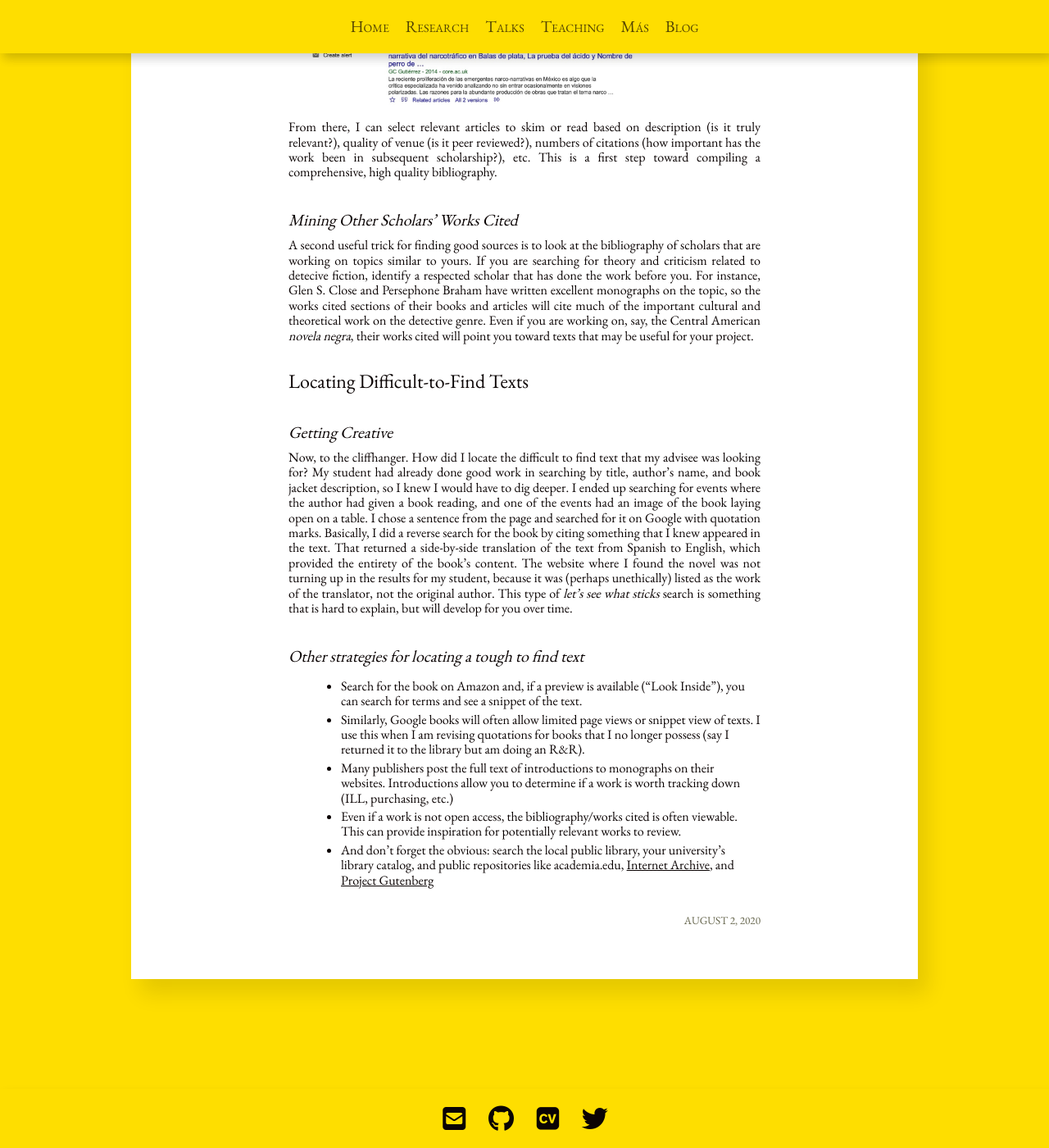
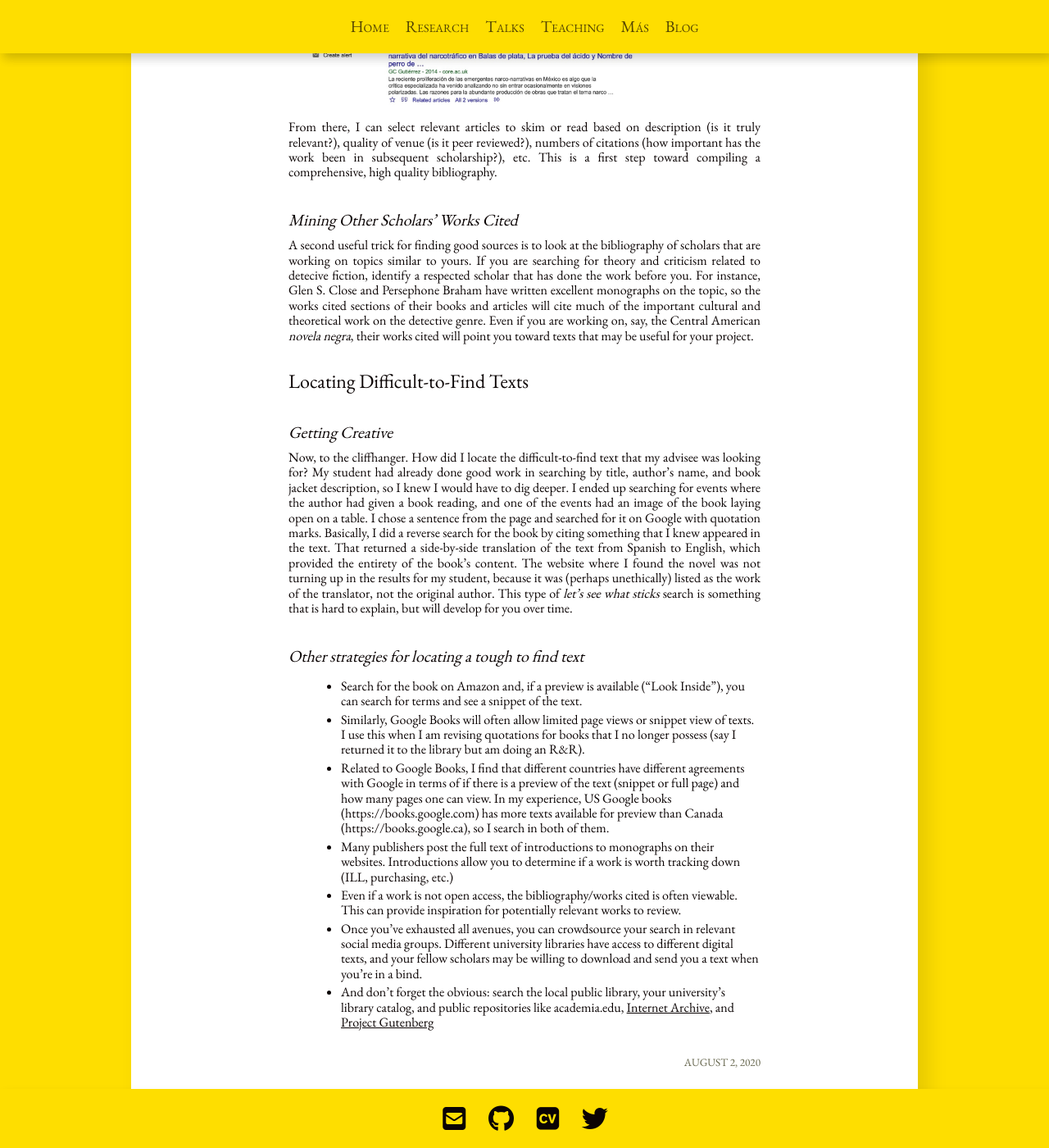
Before and after one commit to dajmcdon/tamara-site, a Jekyll site: the page built from _posts/2020-08-02-compiling-bib.md, in a window 1280 px wide and 1400 px high, scrolled down 1986 px. Shown: the whole window at 82% size. Built offline with Jekyll 4.4.1, drawn with Linux system fonts in a browser that asks for light colours; nearby versions of some CDN libraries; some web fonts are replaced; some of the changed text lies outside the part shown.

Commit message:
update bib

```diff
--- a/_posts/2020-08-02-compiling-bib.md
+++ b/_posts/2020-08-02-compiling-bib.md
@@ -6,19 +6,19 @@
 
 An advisee was recently dealing with one of the many scholarly inconveniences of the coronavirus pandemic. After having to cancel a research trip to Mexico, she needed access to a less-studied text that is only available in select Mexican bookstores (and nearly impossible to obtain in Canada). She had done good legwork and exhausted many avenues in her attempts to locate the text: She'd googled like mad, sought the text via interlibrary loan, requested that our UBC librarian purchase the book, asked the Mexican bookstore if it would ship her the book, etc. Her efforts, unfortunately, were unsuccessful. So in a biweekly meeting, she asked if I had any additional ideas. I gave her some suggestions (write the author, write the publisher, ask on social media), but after the meeting, I started looking myself. Within an hour, I'd found the text online.
 
-It's difficult to describe what a fruitful search for resources looks like, because it's often akin to a Wikipedia linkfest that takes a researcher down myriad rabbitholes--most of them futile, a select few diamond mines. Here, I'll describe some of my tried and true strategies, and I'll explain how I found that elusive text that my student had been hunting for weeks.
+It's difficult to describe what a fruitful search for resources looks like, because it's often akin to a Wikipedia linkfest that takes a researcher down myriad rabbitholes--most of them futile, a select few diamond mines. Here, I'll describe some of my tried and true strategies, and I'll explain how I found that elusive text that my student had been hunting down for weeks.
 
 ### A High-Quality Bibliography
 #### Relevance
-Students often ask me how to compile a quality bibliography. First, what is a "quality bibliography"? Let's say you're writing an article on _la novela negra_ of the past decade. You will want to cite:
+Students often ask me how to compile a quality bibliography. First, what is a "quality bibliography"? Let's say you're writing an article on the _novela negra_ of the past decade. You will want to cite:
 * foundational texts (relevant work on detective fiction in general, definitions of the _novela negra_ mode)
-* pertinent criticism about the particular _novelas negras_ you are analyzing
-* theory and criticism related to your analytical framework
-* important literary criticism about the works studied
+* pertinent literary criticism about the particular _novela(s) negra(s)_ you are analyzing
+* theory and criticism related to your broader analytical framework
 * literature review: you may also need to cite/document other literary texts in the _novela negra_ tradition that establish a genealogy of sorts
+* historical or sociological works to situate your analysis in a particular context
 
 #### Optimizing Your Search Terms on Google Scholar
-Notice that a recurring theme in those five bullet points is "relevance." Unless you are analyzing a less-studied work, you won't cite every single scholar that has written on the text. Instead, you'll cite criticism that considers the work from a relevant angle. For instance, a Google Scholar search of Roberto Bolaño returns 15,100 results. However, if I search for Roberto Bolaño _and_ "novela negra," I have a more manageable 576 results. If I am particularly interested in treatments of his posthumous novel, and I add _2666_ to the search query, I get 229 results. This is a much more useful number to search through.
+Notice that a recurring theme in those five bullet points is "relevance." Unless you are analyzing a less-studied work, you won't cite every single scholar that has written on the text. Instead, you'll cite criticism that considers the work from a relevant angle. For instance, a Google Scholar search of Roberto Bolaño returns 15,100 results. However, if I search for Roberto Bolaño _and_ "novela negra" (in quotation marks!), I have a more manageable 576 results. If I am particularly interested in treatments of his posthumous novel, and I add _2666_ to the search query, I get 229 results. This is a much more useful number to search through.
 
 #### Searching Within Results
 However, there is an even better strategy in my estimation, which is beginning from the literary work at hand and working backward. One of my favorite techniques is to find a text (let's stick with Bolaño's _2666_), and to "search within citing articles." This means that, rather than just mentioning _2666_ (for instance, in a literature review), the article/book at hand actually cites Bolaño's novel. So, the first step is to search for Bolaño's _2666_ on Google Scholar and to click on "Cited by" under the Google entry:
@@ -38,11 +38,13 @@
 
 ### Locating Difficult-to-Find Texts
 #### Getting Creative
-Now, to the cliffhanger. How did I locate the difficult to find text that my advisee was looking for? My student had already done good work in searching by title, author's name, and book jacket description, so I knew I would have to dig deeper. I ended up searching for events where the author had given a book reading, and one of the events had an image of the book laying open on a table. I chose a sentence from the page and searched for it on Google with quotation marks. Basically, I did a reverse search for the book by citing something that I knew appeared in the text. That returned a side-by-side translation of the text from Spanish to English, which provided the entirety of the book's content. The website where I found the novel was not turning up in the results for my student, because it was (perhaps unethically) listed as the work of the translator, not the original author. This type of _let's see what sticks_ search is something that is hard to explain, but will develop for you over time.
+Now, to the cliffhanger. How did I locate the difficult-to-find text that my advisee was looking for? My student had already done good work in searching by title, author's name, and book jacket description, so I knew I would have to dig deeper. I ended up searching for events where the author had given a book reading, and one of the events had an image of the book laying open on a table. I chose a sentence from the page and searched for it on Google with quotation marks. Basically, I did a reverse search for the book by citing something that I knew appeared in the text. That returned a side-by-side translation of the text from Spanish to English, which provided the entirety of the book's content. The website where I found the novel was not turning up in the results for my student, because it was (perhaps unethically) listed as the work of the translator, not the original author. This type of _let's see what sticks_ search is something that is hard to explain, but will develop for you over time.
 
 #### Other strategies for locating a tough to find text
 * Search for the book on Amazon and, if a preview is available ("Look Inside"), you can search for terms and see a snippet of the text.
-* Similarly, Google books will often allow limited page views or snippet view of texts. I use this when I am revising quotations for books that I no longer possess (say I returned it to the library but am doing an R&R).
+* Similarly, Google Books will often allow limited page views or snippet view of texts. I use this when I am revising quotations for books that I no longer possess (say I returned it to the library but am doing an R&R).
+* Related to Google Books, I find that different countries have different agreements with Google in terms of if there is a preview of the text (snippet or full page) and how many pages one can view. In my experience, US Google books (https://books.google.com) has more texts available for preview than Canada (https://books.google.ca), so I search in both of them.
 * Many publishers post the full text of introductions to monographs on their websites. Introductions allow you to determine if a work is worth tracking down (ILL, purchasing, etc.)
 * Even if a work is not open access, the bibliography/works cited is often viewable. This can provide inspiration for potentially relevant works to review.
+* Once you've exhausted all avenues, you can crowdsource your search in relevant social media groups. Different university libraries have access to different digital texts, and your fellow scholars may be willing to download and send you a text when you're in a bind.
 * And don't forget the obvious: search the local public library, your university's library catalog, and public repositories like academia.edu, [Internet Archive](https://archive.org), and [Project Gutenberg](http://www.gutenberg.org)
```
